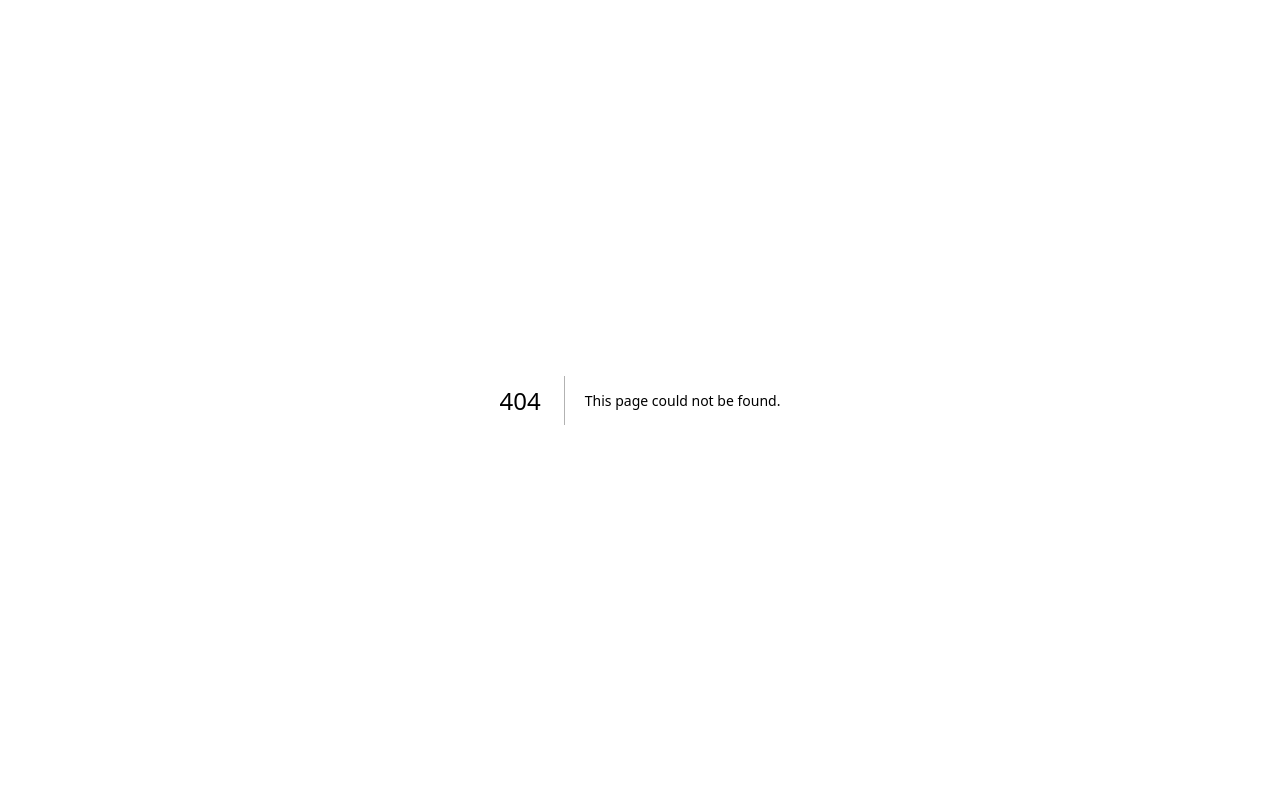
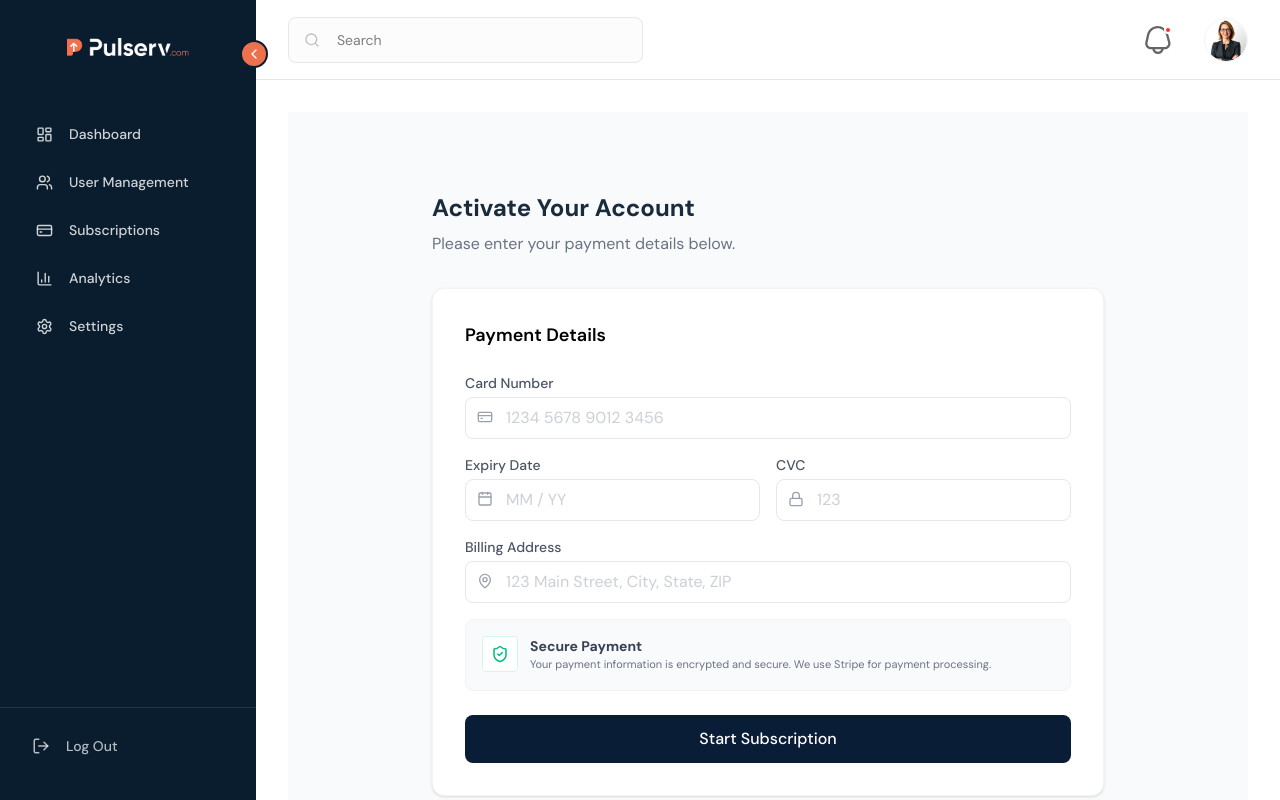
Before and after one commit to AlrightTech/Pulserve-Admin-Panel-UI, a Next.js app: page /activation/payment in a window 1280 px wide. Before the commit this address had no page. Built offline with nearby package versions, Linux system fonts and the light colour scheme.

Commit message:
activation-pricingplan-added

```diff
--- /dev/null
+++ b/app/(user-dashboard)/activation/page.tsx
@@ -0,0 +1,41 @@
+import { Lock } from "lucide-react";
+import Link from "next/link";
+
+export default function ActivationPage() {
+  return (
+    <div className="min-h-screen bg-[#f8fafc] flex flex-col items-center py-20 px-4 font-sans">
+      <div className="max-w-2xl w-full">
+        <h1 className="text-2xl font-bold text-[#1a2b3c] mb-2">Activate Your Account</h1>
+        <p className="text-gray-500 mb-8">Complete your account setup and enter payment details to activate your subscription.</p>
+
+        <div className="bg-white p-8 rounded-xl shadow-sm border border-gray-100">
+          <h2 className="text-lg font-semibold mb-6 text-gray-700">Create Your Password</h2>
+          <div className="space-y-4">
+            <div>
+              <label className="text-sm font-medium mb-1 block text-gray-600">Password</label>
+              <div className="relative">
+                <Lock className="absolute left-3 top-3 text-gray-400 size-4" />
+                <input type="password" placeholder="Enter your password"
+                  className="w-full pl-10 pr-4 py-2 border border-gray-200 rounded-lg focus:ring-2 focus:ring-blue-500 outline-none transition-all" />
+              </div>
+            </div>
+            <div>
+              <label className="text-sm font-medium mb-1 block text-gray-600">Confirm Password</label>
+              <div className="relative">
+                <Lock className="absolute left-3 top-3 text-gray-400 size-4" />
+                <input type="password" placeholder="Confirm your password"
+                  className="w-full pl-10 pr-4 py-2 border border-gray-200 rounded-lg focus:ring-2 focus:ring-blue-500 outline-none transition-all" />
+              </div>
+            </div>
+            <p className="text-xs text-gray-400">Password must be at least 8 characters long.</p>
+            <Link href="/activation/plan" className="block w-full">
+              <button className="w-full bg-[#0a1d37] text-white py-3 rounded-lg font-medium mt-4 hover:bg-[#0f2a4d] transition-colors">
+                Continue
+              </button>
+            </Link>
+          </div>
+        </div>
+      </div>
+    </div>
+  );
+}
--- /dev/null
+++ b/app/(user-dashboard)/activation/payment/page.tsx
@@ -0,0 +1,63 @@
+import { CreditCard, Calendar, LockIcon, MapPin, ShieldCheck } from "lucide-react";
+import Link from "next/link";
+
+export default function PaymentPage() {
+  return (
+    <div className="min-h-screen bg-[#f8fafc] flex flex-col items-center py-20 px-4">
+      <div className="max-w-2xl w-full">
+        <h1 className="text-2xl font-bold text-[#1a2b3c] mb-2">Activate Your Account</h1>
+        <p className="text-gray-500 mb-8">Please enter your payment details below.</p>
+
+        <div className="bg-white p-8 rounded-xl shadow-sm border border-gray-100">
+          <h2 className="text-lg font-semibold mb-6">Payment Details</h2>
+          <div className="space-y-4">
+            <div>
+              <label className="text-sm font-medium mb-1 block text-gray-600">Card Number</label>
+              <div className="relative text-gray-400">
+                <CreditCard className="absolute left-3 top-3 size-4" />
+                <input placeholder="1234 5678 9012 3456" className="w-full pl-10 pr-4 py-2 border border-gray-200 rounded-lg outline-none focus:ring-2 focus:ring-blue-500" />
+              </div>
+            </div>
+            <div className="grid grid-cols-2 gap-4">
+              <div>
+                <label className="text-sm font-medium mb-1 block text-gray-600">Expiry Date</label>
+                <div className="relative text-gray-400">
+                  <Calendar className="absolute left-3 top-3 size-4" />
+                  <input placeholder="MM / YY" className="w-full pl-10 pr-4 py-2 border border-gray-200 rounded-lg outline-none focus:ring-2 focus:ring-blue-500" />
+                </div>
+              </div>
+              <div>
+                <label className="text-sm font-medium mb-1 block text-gray-600">CVC</label>
+                <div className="relative text-gray-400">
+                  <LockIcon className="absolute left-3 top-3 size-4" />
+                  <input placeholder="123" className="w-full pl-10 pr-4 py-2 border border-gray-200 rounded-lg outline-none focus:ring-2 focus:ring-blue-500" />
+                </div>
+              </div>
+            </div>
+            <div>
+              <label className="text-sm font-medium mb-1 block text-gray-600">Billing Address</label>
+              <div className="relative text-gray-400">
+                <MapPin className="absolute left-3 top-3 size-4" />
+                <input placeholder="123 Main Street, City, State, ZIP" className="w-full pl-10 pr-4 py-2 border border-gray-200 rounded-lg outline-none focus:ring-2 focus:ring-blue-500" />
+              </div>
+            </div>
+            <div className="bg-gray-50 p-4 rounded-lg flex gap-3 border border-gray-100">
+              <div className="p-2 bg-white rounded border border-emerald-100 text-emerald-500 h-fit">
+                <ShieldCheck size={18} />
+              </div>
+              <div>
+                <p className="text-sm font-bold text-gray-700">Secure Payment</p>
+                <p className="text-[11px] leading-relaxed text-gray-500">Your payment information is encrypted and secure. We use Stripe for payment processing.</p>
+              </div>
+            </div>
+            <Link href="/activation/success">
+              <button className="w-full bg-[#0a1d37] text-white py-3 rounded-lg font-medium hover:bg-[#0f2a4d] transition-colors mt-2">
+                Start Subscription
+              </button>
+            </Link>
+          </div>
+        </div>
+      </div>
+    </div>
+  );
+}
--- /dev/null
+++ b/app/(user-dashboard)/activation/plan/page.tsx
@@ -0,0 +1,44 @@
+import { CheckCircle2 } from "lucide-react";
+import Link from "next/link";
+
+export default function PlanPage() {
+  const features = ["Unlimited Surveys", "Advanced Analytics", "AI Insights", "Custom Branding", "Priority Support"];
+
+  return (
+    <div className="min-h-screen bg-[#f8fafc] flex flex-col items-center py-20 px-4">
+      <div className="max-w-2xl w-full">
+        <h1 className="text-2xl font-bold text-[#1a2b3c] mb-2 text-center md:text-left">Activate Your Account</h1>
+        <p className="text-gray-500 mb-8 text-center md:text-left">Choose the plan that fits your needs.</p>
+
+        <div className="bg-white p-8 rounded-xl shadow-sm border border-gray-100">
+          <h2 className="text-lg font-semibold mb-6">Your Subscription Plan</h2>
+          <div className="border border-gray-100 rounded-xl p-6 mb-6">
+            <div className="flex justify-between items-start mb-6">
+              <div>
+                <h3 className="font-bold text-xl text-[#0a1d37]">Professional Plan</h3>
+                <p className="text-sm text-gray-500 font-medium">Monthly Billing</p>
+              </div>
+              <div className="text-right">
+                <span className="text-3xl font-bold text-[#0a1d37]">$49</span>
+                <p className="text-xs text-gray-400 font-medium uppercase tracking-wider">per month</p>
+              </div>
+            </div>
+            <div className="space-y-3">
+              <p className="text-sm font-semibold text-gray-700">Features Included:</p>
+              {features.map((f) => (
+                <div key={f} className="flex items-center gap-2 text-sm text-gray-600">
+                  <CheckCircle2 className="text-emerald-500 size-4" /> {f}
+                </div>
+              ))}
+            </div>
+          </div>
+          <Link href="/activation/payment">
+            <button className="w-full bg-[#0a1d37] text-white py-3 rounded-lg font-medium hover:bg-[#0f2a4d] transition-colors">
+              Continue to Payment
+            </button>
+          </Link>
+        </div>
+      </div>
+    </div>
+  );
+}
--- /dev/null
+++ b/app/(user-dashboard)/activation/success/page.tsx
@@ -0,0 +1,33 @@
+import { Check } from "lucide-react";
+import Link from "next/link";
+
+export default function SuccessPage() {
+  return (
+    <div className="min-h-screen bg-[#f8fafc] flex flex-col items-center justify-center p-6">
+      <div className="max-w-xl w-full text-center">
+        {/* ... baaki icons aur text same rahega ... */}
+
+        <div className="w-16 h-16 bg-emerald-100 rounded-full flex items-center justify-center mb-6 mx-auto">
+          <Check className="text-emerald-600 size-8" strokeWidth={3} />
+        </div>
+
+        <h2 className="text-3xl font-bold text-[#0a1d37] mb-2">Subscription Activated</h2>
+        <p className="text-gray-500 mb-10">Your account is now active and ready to use. Welcome to Pulsurv!</p>
+
+        {/* Plan Details Card */}
+        <div className="bg-white border border-gray-100 rounded-xl p-8 w-full flex justify-between items-center mb-10 shadow-sm">
+           {/* ... Plan info ... */}
+        </div>
+
+        {/* DASHBOARD LINK START */}
+        <Link href="/">
+          <button className="bg-[#0a1d37] text-white px-12 py-3.5 rounded-lg font-semibold hover:scale-105 transition-transform shadow-lg shadow-blue-900/10">
+            Go to Dashboard
+          </button>
+        </Link>
+        {/* DASHBOARD LINK END */}
+
+      </div>
+    </div>
+  );
+}
```
